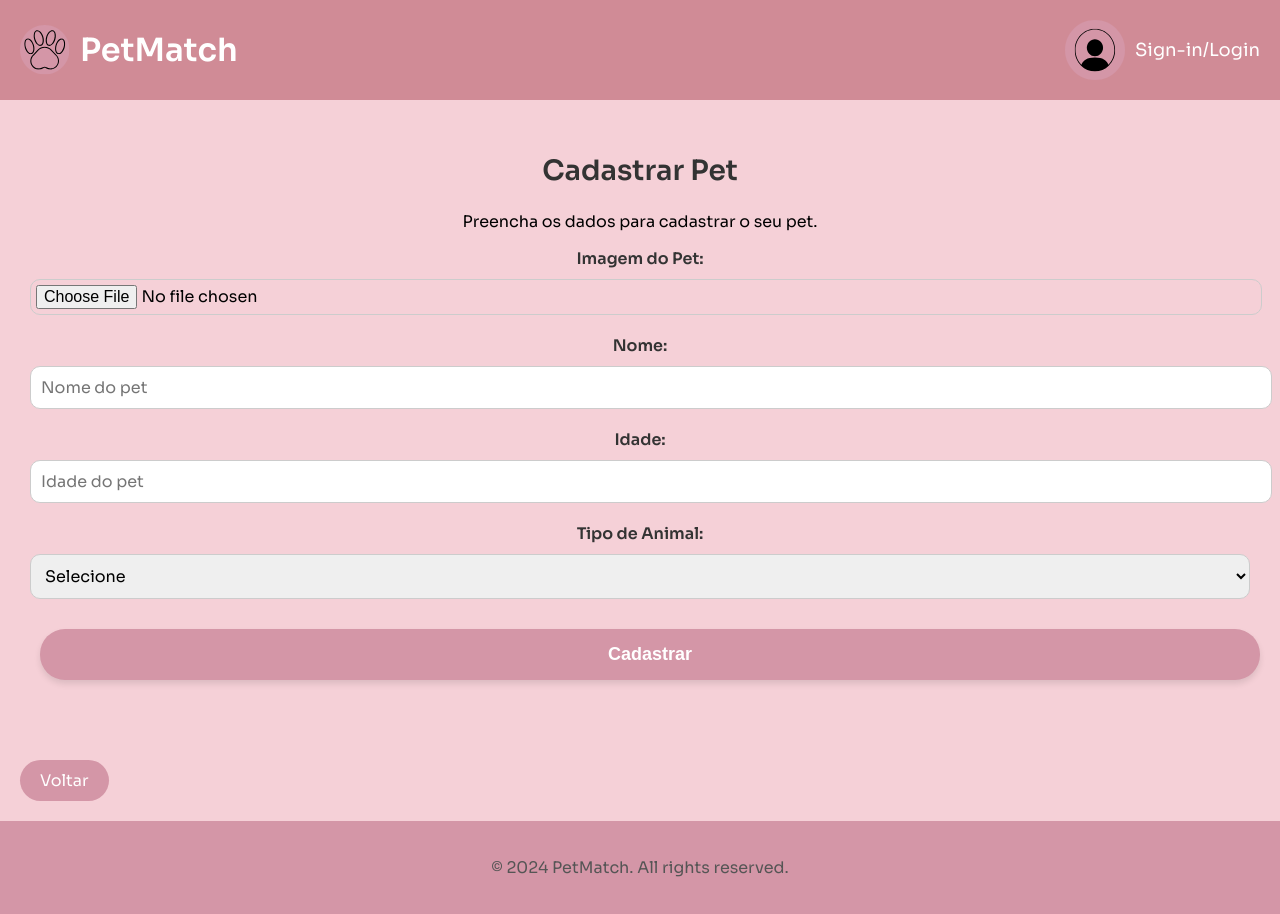
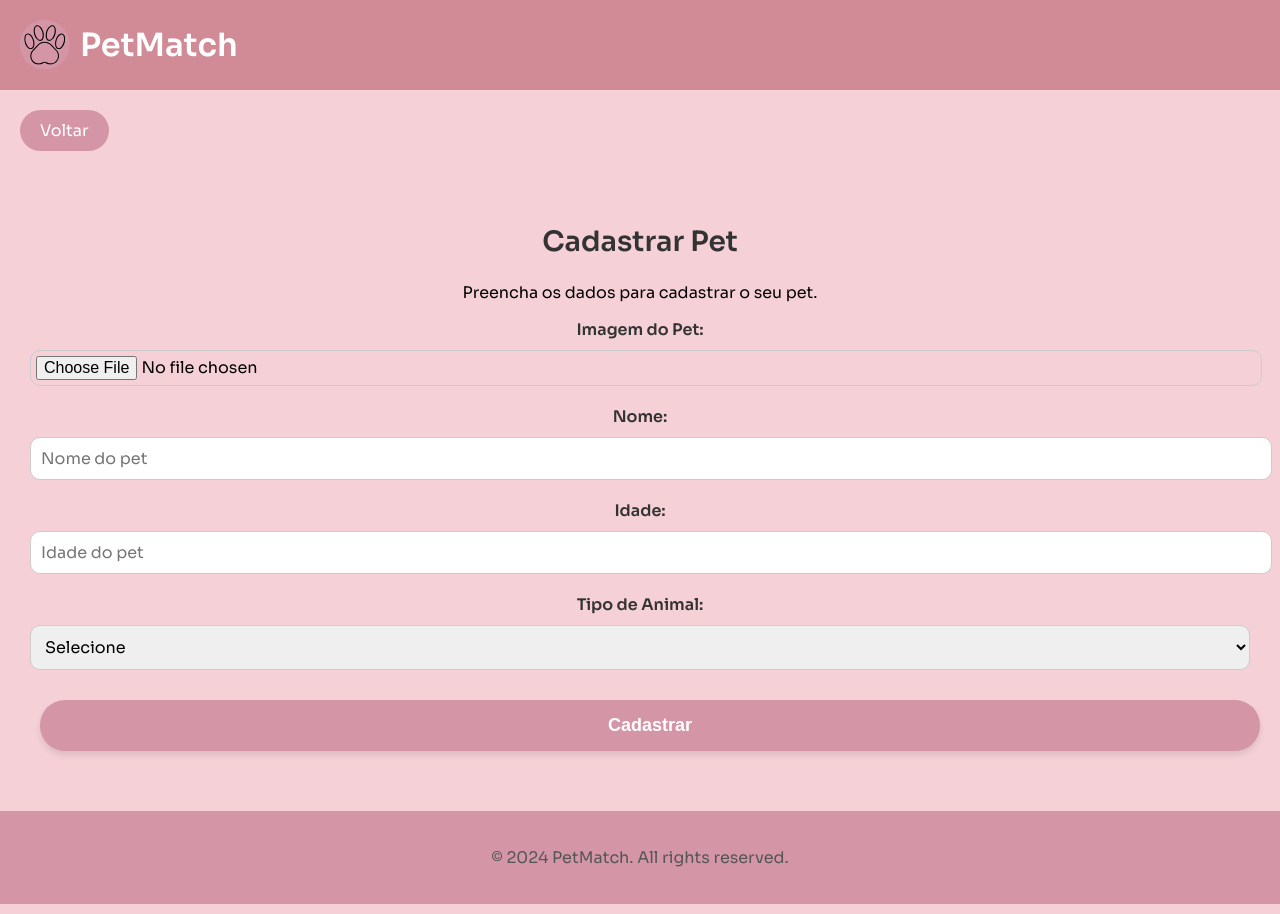
Before and after one commit to Miguelaraujo10/Petmatch, a plain HTML site: page screens/cadastrar.html in a window 1280 px wide. Drawn offline with Linux system fonts and the light colour scheme; sample sign-in values are in the browser's storage.

Commit message:
Adicionando o botão de voltar para a ultima tela

```diff
--- a/screens/cadastrar.html
+++ b/screens/cadastrar.html
@@ -14,12 +14,11 @@
             <img src="../imgs/Design sem nome.svg" alt="Logo">
             <h1>PetMatch</h1>
         </div>
-        <div class="login-section">
-            <a href="./login.html" class="login-link">
-                <img src="../imgs/icone Login.svg" alt="Login">
-                <span>Sign-in/Login</span>
-            </a>
-        </div>
+
+    </div>
+
+    <div class="back-button">
+        <button onclick="window.location.href='index.html'">Voltar</button>
     </div>
 
     <div class="main">
@@ -54,9 +53,6 @@
         <p id="message"></p>
     </div>
 
-    <div class="back-button">
-        <button onclick="window.location.href='index.html'">Voltar</button>
-    </div>
 
     <footer>
         <div class="footer">
```
